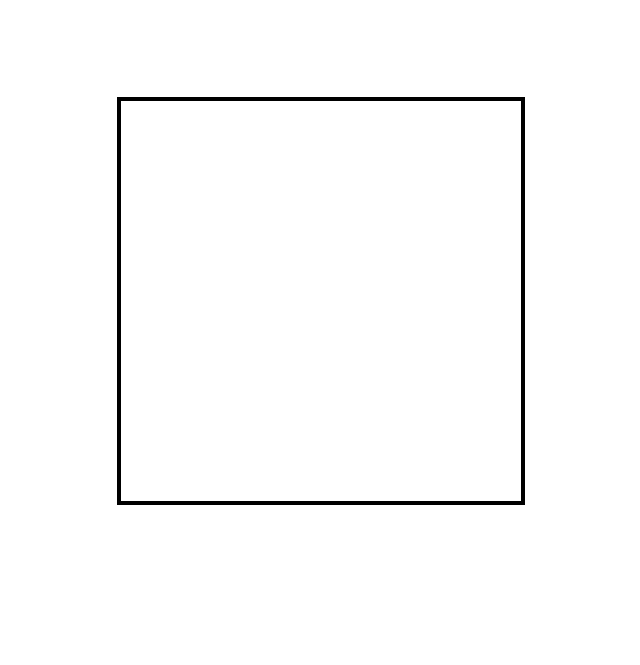
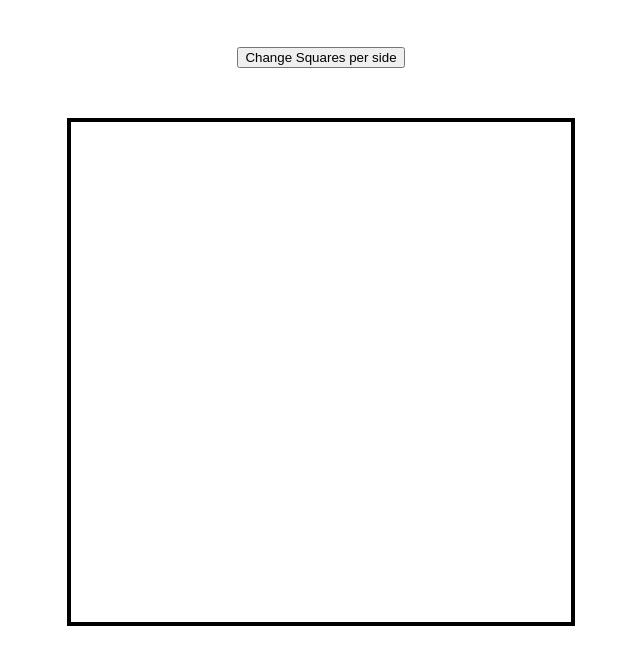
Before and after one commit to nandxi/etch-a-sketch, a plain HTML site: page index.html in a window 1280 px wide. Shown: the part 61-726 px from the top of the page, without its empty margins (319-959 px from the left). Drawn offline with Linux system fonts and the light colour scheme.

Commit message:
Add function to change number of squares based on user input

```diff
--- a/index.html
+++ b/index.html
@@ -9,6 +9,7 @@
 </head>
 <body>
   <h1>Welcome to Etch a Sketch</h1>
+  <button>Change Squares per side</button>
   <div id="container"></div>
 </body>
 </html>
--- a/script.js
+++ b/script.js
@@ -1,13 +1,22 @@
-let divArray = []
 let container = document.querySelector("#container")
+let button = document.querySelector("button")
 
-for(let i = 0; i < 16; i++) {
-  let rowDiv = document.createElement("div")
-  rowDiv.classList.add("row-div")
-  for(let j = 0; j < 16; j++) {
-    let div = document.createElement("div")
-    div.classList.add("div")
-    rowDiv.appendChild(div)
+function addSquares(sides) {
+  for(let i = 0; i < sides; i++) {
+    for(let j = 0; j < sides; j++) {
+      let div = document.createElement("div")
+      div.classList.add("div")
+      container.appendChild(div)
+      div.style.width = `${500 / sides}px`
+      div.style.height = `${500 / sides}px`
+      div.addEventListener("mouseenter", () => {
+        div.classList.add("colored")
+      })
+    }
   }
-  container.appendChild(rowDiv)
 }
+
+button.addEventListener("click", () => {
+  let squaresNo = +prompt("Enter the number of squares per side: ")
+  addSquares(squaresNo)
+})
--- a/styles.css
+++ b/styles.css
@@ -1,22 +1,26 @@
-.div {
-  height: 25px;
-  width: 25px;
+#container {
+  display: flex;
+  flex-wrap: wrap;
+  border: 4px solid black;
+  width: 500px;
+  height: 500px;
+  margin: 0 auto;
 }
 
-.row-div {
-  display: flex;
-  align-items: center;
-  justify-content: center;
-}
-
-#container {
-  border: 4px solid black;
-  width: 400px;
-  height: 400px;
-  margin: 0 auto;
+.div {
+  background-color: aquamarine;
 }
 
 h1 {
   text-align: center;
-  margin-bottom: 100px;
+  margin-bottom: 50px;
 }
+
+.colored {
+  background-color: #ffff00;
+}
+
+button {
+  display: block;
+  margin: 50px auto;
+}
```
